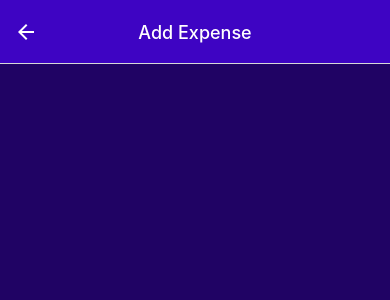
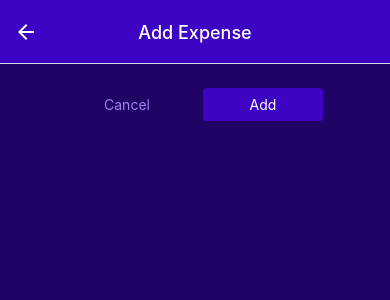
Before and after one commit to sukru-kolay/ExpenseTracker, a React Native app: screen /ManageExpense in a window 390 px wide. Shown: the top 300 px of the page. Built offline with nearby package versions, Linux system fonts and the light colour scheme.

Commit message:
Button created

```diff
--- /dev/null
+++ b/src/components/UI/Button.js
@@ -0,0 +1,40 @@
+import {Pressable, StyleSheet, View, Text} from 'react-native';
+import {GlobalStyles} from '../../constants/styles';
+export const Button = ({children, onPress, mode, style}) => {
+  return (
+    <View style={style}>
+      <Pressable
+        onPress={onPress}
+        style={({pressed}) => pressed && styles.pressed}>
+        <View style={[styles.button, mode === 'flat' && styles.flat]}>
+          <Text style={[styles.buttonText, mode === 'flat' && styles.flatText]}>
+            {children}
+          </Text>
+        </View>
+      </Pressable>
+    </View>
+  );
+};
+
+const styles = StyleSheet.create({
+  button: {
+    borderRadius: 4,
+    padding: 8,
+    backgroundColor: GlobalStyles.colors.primary500,
+  },
+  flat: {
+    backgroundColor: 'transparent',
+  },
+  buttonText: {
+    color: 'white',
+    textAlign: 'center',
+  },
+  flatText: {
+    color: GlobalStyles.colors.primary200,
+  },
+  pressed: {
+    opacity: 0.75,
+    backgroundColor: GlobalStyles.colors.primary100,
+    borderRadius: 4,
+  },
+});
--- a/src/screens/ManageExpenses.js
+++ b/src/screens/ManageExpenses.js
@@ -2,6 +2,7 @@
 import React, {useLayoutEffect} from 'react';
 import IconButton from '../components/UI/IconButton';
 import {GlobalStyles} from '../constants/styles';
+import {Button} from '../components/UI/Button';
 
 const ManageExpenses = ({navigation, route}) => {
   const editedExpenseId = route.params?.expenseId; // expenseId undefined gelirse hata vermemesi için ? koydum.
@@ -14,10 +15,25 @@
     });
   }, [navigation, isEditing]);
 
-  const deleteExpenseHandler = () => {};
-
+  const cancelHandler = () => {
+    navigation.goBack();
+  };
+  const deleteExpenseHandler = () => {
+    navigation.goBack();
+  };
+  const confirmHandler = () => {
+    navigation.goBack();
+  };
   return (
     <View style={styles.container}>
+      <View style={styles.buttons}>
+        <Button mode="flat" onPress={cancelHandler} style={styles.button}>
+          Cancel
+        </Button>
+        <Button onPress={confirmHandler} style={styles.button}>
+          {isEditing ? 'Update' : 'Add'}
+        </Button>
+      </View>
       {isEditing && (
         <View style={styles.deleteContainer}>
           <IconButton
@@ -40,6 +56,15 @@
     padding: 24,
     backgroundColor: GlobalStyles.colors.primary800,
   },
+  buttons: {
+    flexDirection: 'row',
+    justifyContent: 'center',
+    alignItems: 'center',
+  },
+  button: {
+    minWidth: 120,
+    marginHorizontal: 8,
+  },
   deleteContainer: {
     marginTop: 16,
     paddingTop: 8,
```
